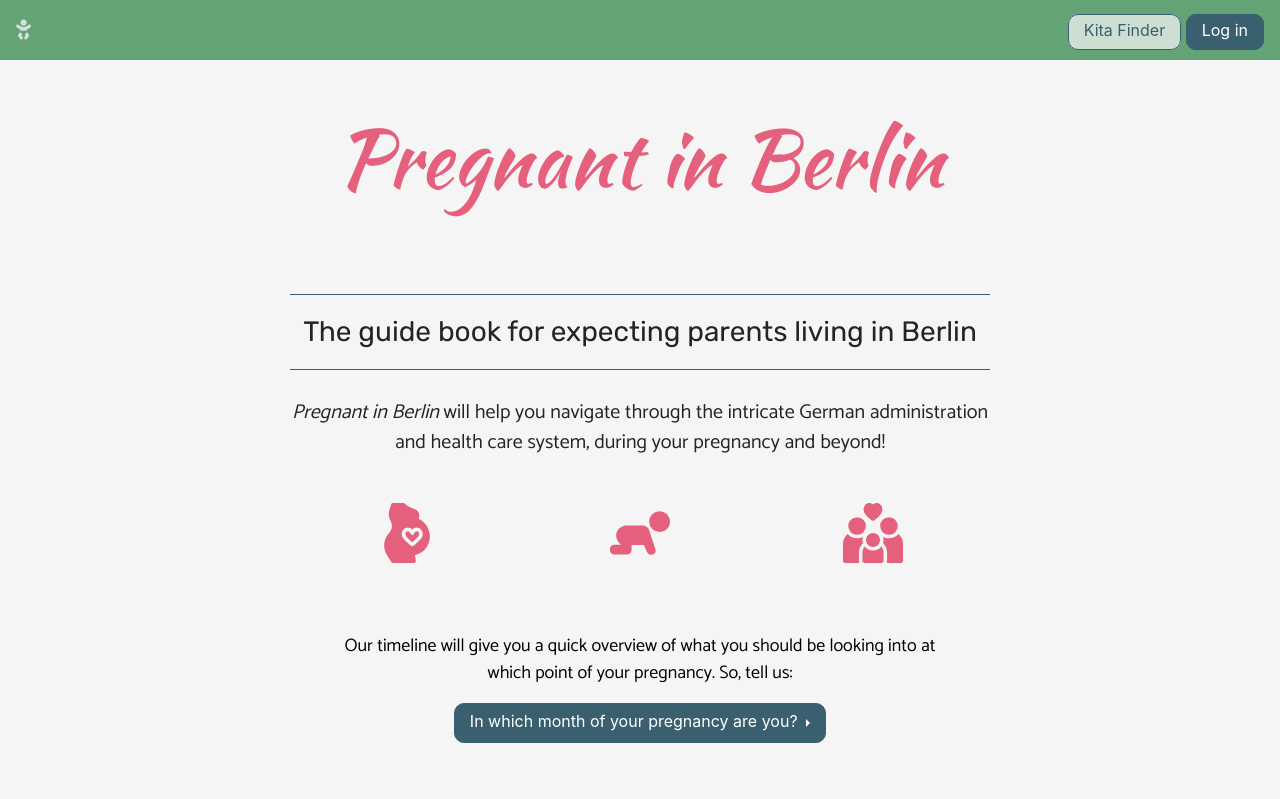
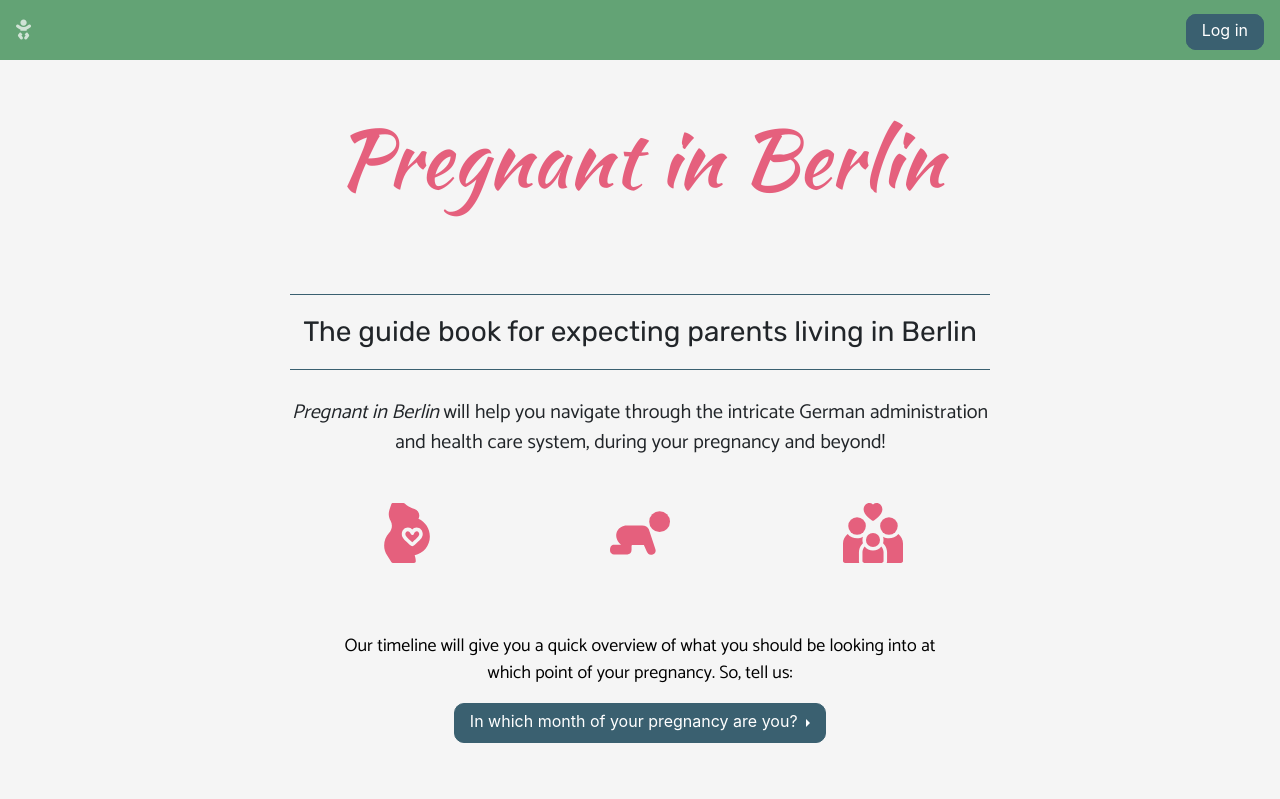
Before and after one commit to ameliebou/pregnant-in-berlin, a Rails app: page / in a window 1280 px wide. Shown: the top 799 px of the page. Run offline with Rails 7, Linux system fonts and the light colour scheme; style sheets or scripts are compiled from the project's sources; parts of the project's set-up code (start-up, migrations or seed data) failed here and were passed over; some libraries are stand-ins or nearby versions.

Commit message:
removed kita finder from navbar

```diff
--- a/app/views/shared/_navbar.html.erb
+++ b/app/views/shared/_navbar.html.erb
@@ -5,7 +5,6 @@
       <i class="fas fa-baby"></i>
     <% end %>
     <div>
-      <%= link_to "Kita Finder", kita_finder_path, class: "btn-pib" %>
       <%= link_to "Log in", new_user_session_path, class: "btn-pib-dark" %>
     </div>
   </div>
```
